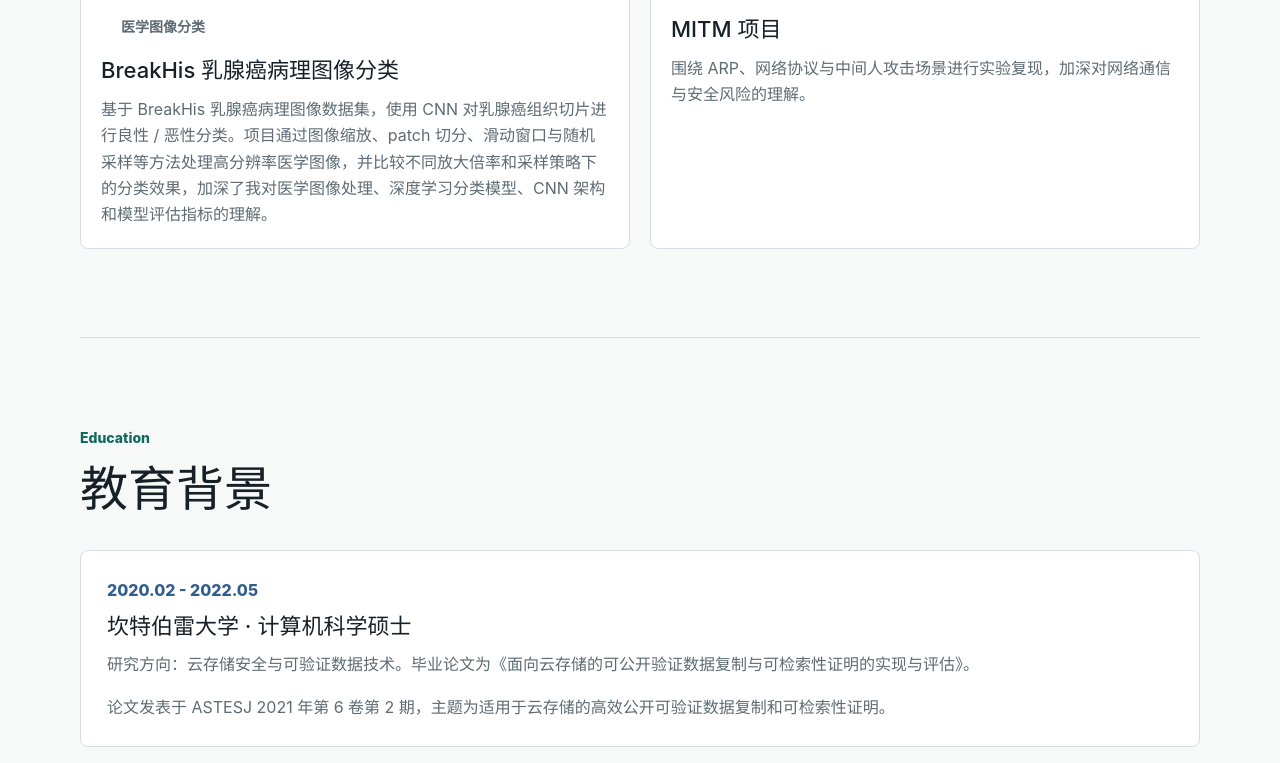
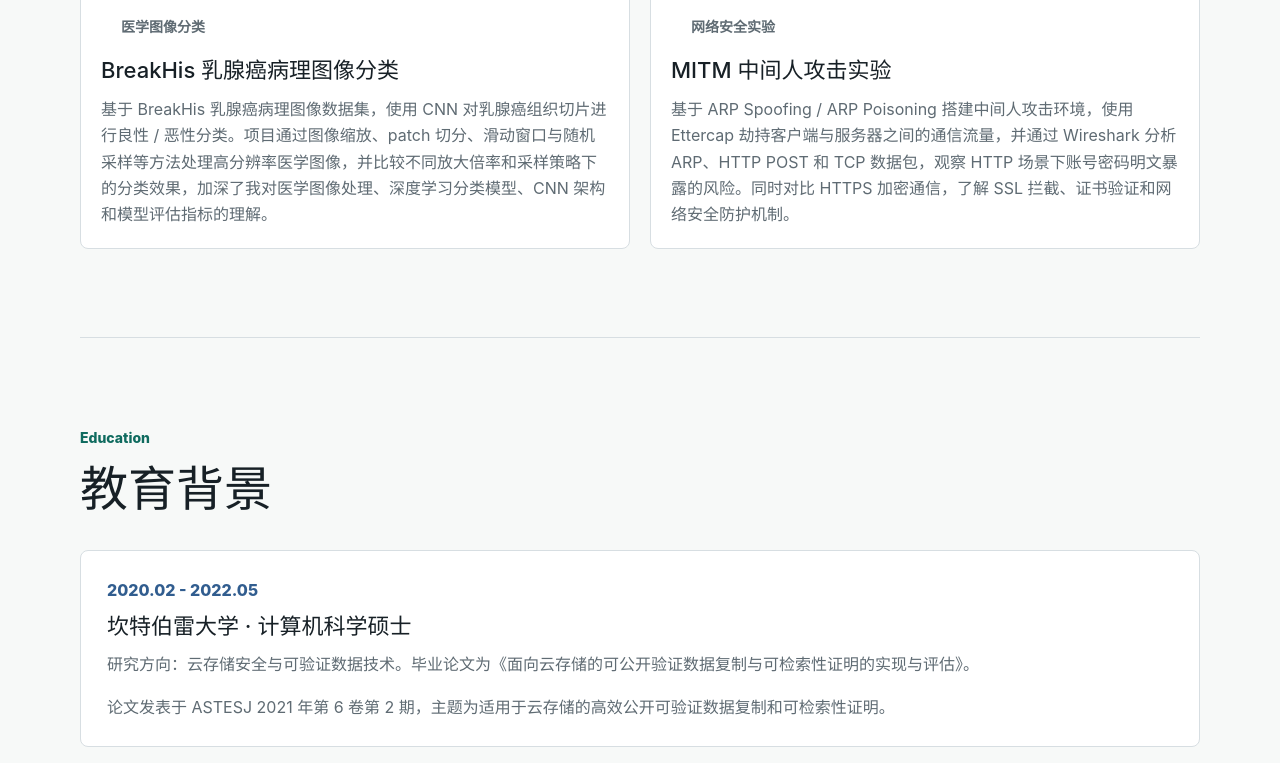
Before and after one commit to HaoBruceLi/HaoBruceLi, a plain HTML site: page index.html in a window 1280 px wide. Shown: the part 3287-4050 px from the top of the page. Drawn offline with Linux system fonts and the light colour scheme.

Commit message:
Update MITM project description

```diff
--- a/index.html
+++ b/index.html
@@ -152,8 +152,9 @@
                     <a class="project-image" href="#project-mitm" aria-label="放大查看 MITM 项目图片">
                         <img src="images/MITM.PNG" alt="MITM 项目截图">
                     </a>
-                    <h3>MITM 项目</h3>
-                    <p>围绕 ARP、网络协议与中间人攻击场景进行实验复现，加深对网络通信与安全风险的理解。</p>
+                    <p class="tag">网络安全实验</p>
+                    <h3>MITM 中间人攻击实验</h3>
+                    <p>基于 ARP Spoofing / ARP Poisoning 搭建中间人攻击环境，使用 Ettercap 劫持客户端与服务器之间的通信流量，并通过 Wireshark 分析 ARP、HTTP POST 和 TCP 数据包，观察 HTTP 场景下账号密码明文暴露的风险。同时对比 HTTPS 加密通信，了解 SSL 拦截、证书验证和网络安全防护机制。</p>
                 </article>
             </div>
         </section>
```
